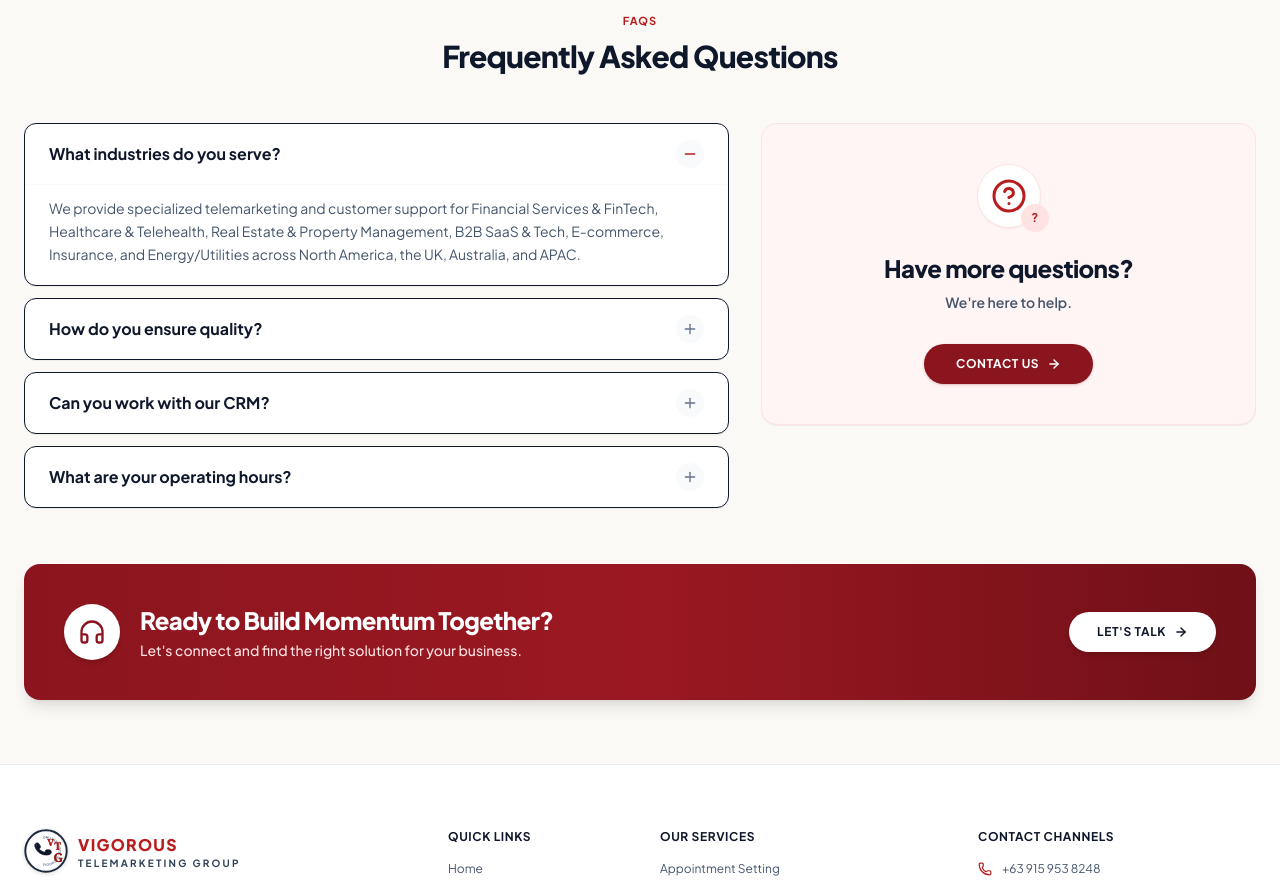
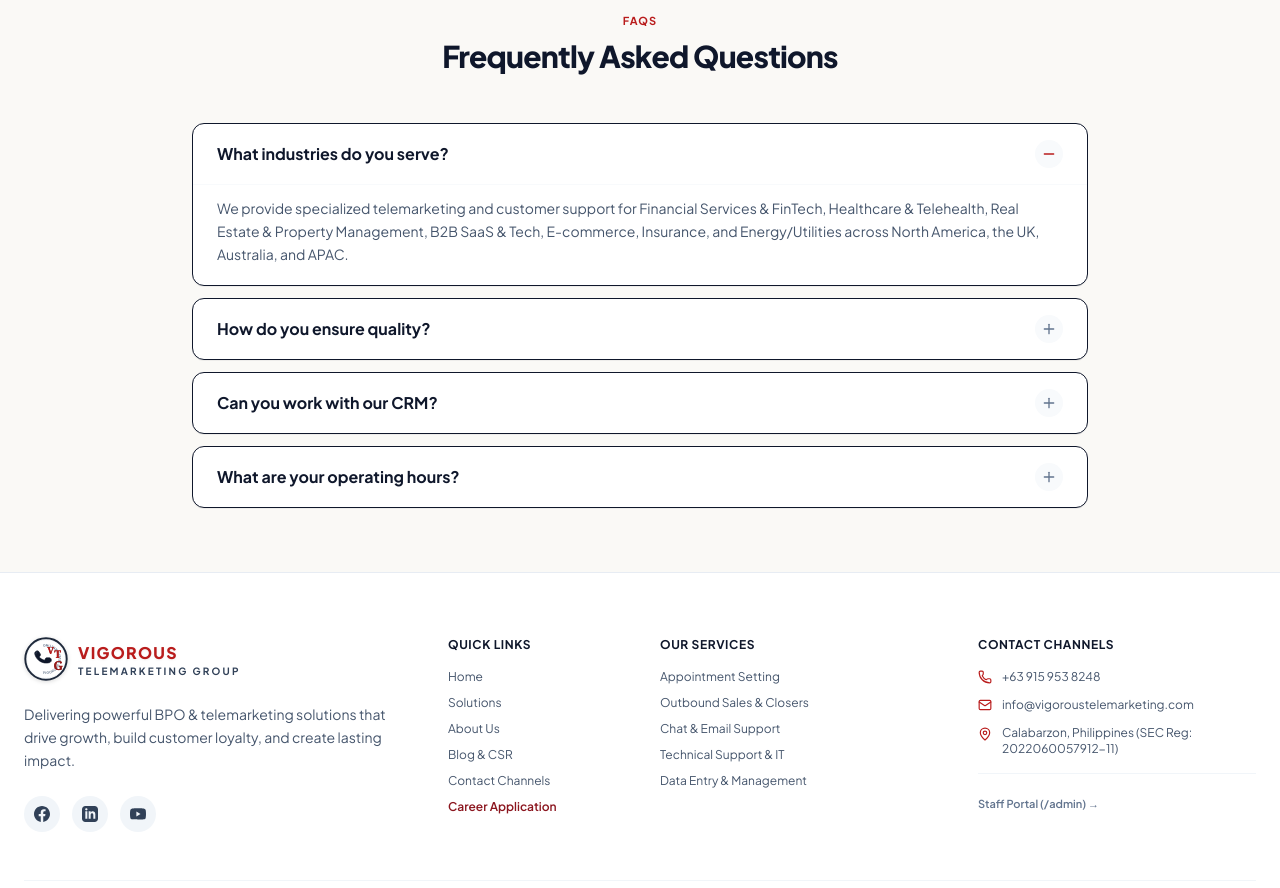
Before and after one commit to johncarloaganan26-lgtm/Vtg, a React (Vite) app: page / in a window 1280 px wide. Shown: the part 3080-3968 px from the top of the page. Built offline with nearby package versions, Linux system fonts and the light colour scheme.

Commit message:
feat: update admin header and layout styles, remove FAQ contact button
Co-authored-by: carlodev <238707501+johncarloaganan26-lgtm@users.noreply.github.com>

```diff
--- a/src/components/admin/AdminHeader.tsx
+++ b/src/components/admin/AdminHeader.tsx
@@ -65,15 +65,6 @@ export const AdminHeader: React.FC = () => {
 
       {/* Right Controls */}
       <div className="flex items-center gap-3 sm:gap-4">
-        {/* Quick Return to Public Site Button */}
-        <button
-          onClick={() => setCurrentView('public')}
-          className="hidden md:flex items-center gap-1.5 px-3 py-1.5 text-xs font-bold text-slate-700 hover:text-red-700 bg-slate-50 hover:bg-red-50 border border-slate-200 rounded-lg transition-all"
-        >
-          <span>View Website</span>
-          <ExternalLink className="w-3 h-3" />
-        </button>
-
         {/* Notification Bell with Badge 5 matching screenshot */}
         <div className="relative">
           <button
--- a/src/components/admin/AdminLayout.tsx
+++ b/src/components/admin/AdminLayout.tsx
@@ -56,7 +56,7 @@ export const AdminLayout: React.FC = () => {
       {/* Main Admin Content Canvas */}
       <div className="flex-1 flex flex-col min-w-0 overflow-x-hidden">
         <AdminHeader />
-        <main className="flex-1 p-4 sm:p-8 max-w-7xl w-full mx-auto">
+        <main className="flex-1 px-3 py-4 sm:p-8 max-w-7xl w-full mx-auto">
           {renderSection()}
         </main>
       </div>
--- a/src/components/admin/AdminSidebar.tsx
+++ b/src/components/admin/AdminSidebar.tsx
@@ -67,7 +67,7 @@ export const AdminSidebar: React.FC = () => {
                 onClick={() => setAdminSection(item.id)}
                 className={`w-full flex items-center justify-between px-3.5 py-2.5 rounded-xl text-xs font-bold transition-all duration-150 ${
                   isActive
-                    ? 'bg-red-50/80 text-[#B91C1C] shadow-2xs border-l-4 border-[#B91C1C]'
+                    ? 'bg-red-50/80 text-[#B91C1C] shadow-2xs'
                     : 'text-slate-600 hover:text-slate-900 hover:bg-slate-50'
                 } ${item.highlight && !isActive ? 'text-red-800 bg-red-50/30' : ''}`}
                 title={item.label}
--- a/src/components/public/FaqSection.tsx
+++ b/src/components/public/FaqSection.tsx
@@ -1,12 +1,9 @@
 import React, { useState } from 'react';
 import { FAQS_DATA } from '../../data/initialData';
-import { Plus, Minus, HelpCircle, ArrowRight, Headphones } from 'lucide-react';
-import { useApp } from '../../context/AppContext';
+import { Plus, Minus } from 'lucide-react';
 
 export const FaqSection: React.FC = () => {
   const [openIndex, setOpenIndex] = useState<number | null>(0);
-  const { setIsContactModalOpen } = useApp();
-
   const toggleAccordion = (idx: number) => {
     setOpenIndex(openIndex === idx ? null : idx);
   };
@@ -24,10 +21,9 @@ export const FaqSection: React.FC = () => {
           </h2>
         </div>
 
-        {/* FAQ Grid: Accordion + Quick Help Box */}
-        <div className="grid grid-cols-1 lg:grid-cols-12 gap-6 sm:gap-8 items-start mb-10 sm:mb-14">
-          {/* Left Column: Accordion */}
-          <div className="lg:col-span-7 space-y-3">
+        {/* FAQ Accordion */}
+        <div className="mx-auto max-w-4xl">
+          <div className="space-y-3">
             {FAQS_DATA.map((faq, idx) => {
               const isOpen = openIndex === idx;
               return (
@@ -59,73 +55,6 @@ export const FaqSection: React.FC = () => {
             })}
           </div>
 
-          {/* Right Column: Contact CTA Box */}
-          <div className="lg:col-span-5">
-            <div
-              id="faq-help-card"
-              className="bg-[#FFF5F5] border border-red-100 rounded-2xl p-5 sm:p-8 md:p-10 flex flex-col items-center text-center shadow-2xs"
-            >
-              {/* Question bubble graphic */}
-              <div className="relative mb-4 sm:mb-6">
-                <div className="w-12 h-12 sm:w-16 sm:h-16 rounded-full bg-white shadow-xs border border-red-100 flex items-center justify-center">
-                  <HelpCircle className="w-7 h-7 sm:w-9 sm:h-9 text-[#B91C1C]" />
-                </div>
-                {/* Secondary decorative bubble */}
-                <div className="absolute -bottom-1 -right-1 sm:-right-2 w-5 h-5 sm:w-7 sm:h-7 rounded-full bg-red-100 flex items-center justify-center text-[10px] sm:text-xs font-bold text-[#B91C1C]">
-                  ?
-                </div>
-              </div>
-
-              <h3 className="text-lg sm:text-xl md:text-2xl font-extrabold text-slate-900 tracking-tight mb-1.5 sm:mb-2">
-                Have more questions?
-              </h3>
-              <p className="text-xs sm:text-sm font-semibold text-slate-600 mb-5 sm:mb-8">
-                We're here to help.
-              </p>
-
-              <button
-                id="faq-contact-btn"
-                onClick={() => setIsContactModalOpen(true)}
-                className="inline-flex items-center gap-2 px-6 sm:px-8 py-2.5 sm:py-3 text-xs font-bold uppercase tracking-wider text-white bg-[#8B151E] hover:bg-[#720E15] active:scale-[0.98] rounded-full transition-all duration-150 shadow-sm shadow-red-900/20 cursor-pointer"
-              >
-                <span>CONTACT US</span>
-                <ArrowRight className="w-3.5 h-3.5 stroke-[2.5]" />
-              </button>
-            </div>
-          </div>
-        </div>
-
-        {/* Integrated Bottom Momentum CTA Banner */}
-        <div
-          id="cta-ribbon-card"
-          className="relative bg-gradient-to-r from-[#8B151E] via-[#9B1822] to-[#701017] rounded-2xl p-5 sm:p-8 md:p-10 shadow-lg flex flex-col md:flex-row items-center justify-between gap-5 sm:gap-6"
-        >
-          {/* Left info */}
-          <div className="flex flex-col sm:flex-row items-center gap-3.5 sm:gap-5 text-white text-center sm:text-left">
-            <div className="w-12 h-12 sm:w-14 sm:h-14 rounded-full bg-white flex items-center justify-center flex-shrink-0 shadow-md">
-              <Headphones className="w-6 h-6 sm:w-7 sm:h-7 text-[#8B151E]" />
-            </div>
-            <div>
-              <h3 className="text-lg sm:text-xl md:text-2xl font-extrabold tracking-tight mb-1">
-                Ready to Build Momentum Together?
-              </h3>
-              <p className="text-xs sm:text-sm text-red-100 font-medium">
-                Let's connect and find the right solution for your business.
-              </p>
-            </div>
-          </div>
-
-          {/* Right Button */}
-          <div className="flex-shrink-0 w-full sm:w-auto text-center">
-            <button
-              id="cta-talk-btn"
-              onClick={() => setIsContactModalOpen(true)}
-              className="w-full sm:w-auto inline-flex items-center justify-center gap-2 px-7 py-3 text-xs font-bold uppercase tracking-wider text-slate-900 bg-white hover:bg-slate-100 active:scale-[0.98] rounded-full transition-all duration-150 shadow-md cursor-pointer"
-            >
-              <span>LET'S TALK</span>
-              <ArrowRight className="w-3.5 h-3.5 stroke-[2.5] text-slate-900" />
-            </button>
-          </div>
         </div>
       </div>
     </section>
--- a/src/components/public/common/PageHero.tsx
+++ b/src/components/public/common/PageHero.tsx
@@ -36,7 +36,7 @@ export const PageHero: React.FC<PageHeroProps> = ({
           referrerPolicy="no-referrer"
         />
         {/* Dark Gradient Overlay for text readability on left while revealing photo on right */}
-        <div className="absolute inset-0 bg-gradient-to-r from-slate-950/95 via-slate-950/80 to-slate-950/40" />
+        <div className="absolute inset-0 bg-gradient-to-r from-slate-950/75 via-slate-950/45 to-slate-950/15" />
       </div>
 
       {/* Content Container - Left Aligned exactly like the reference screenshot */}
```
